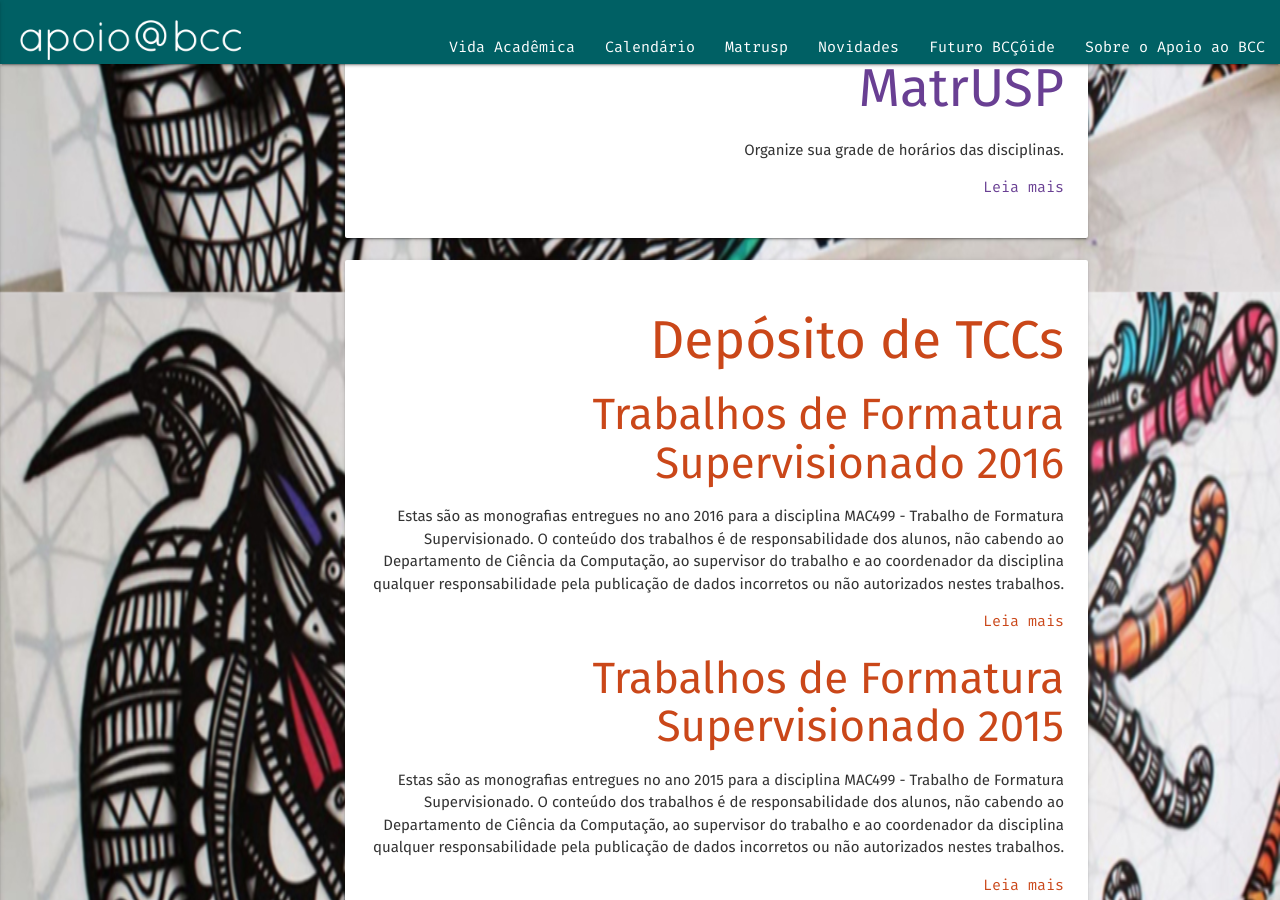
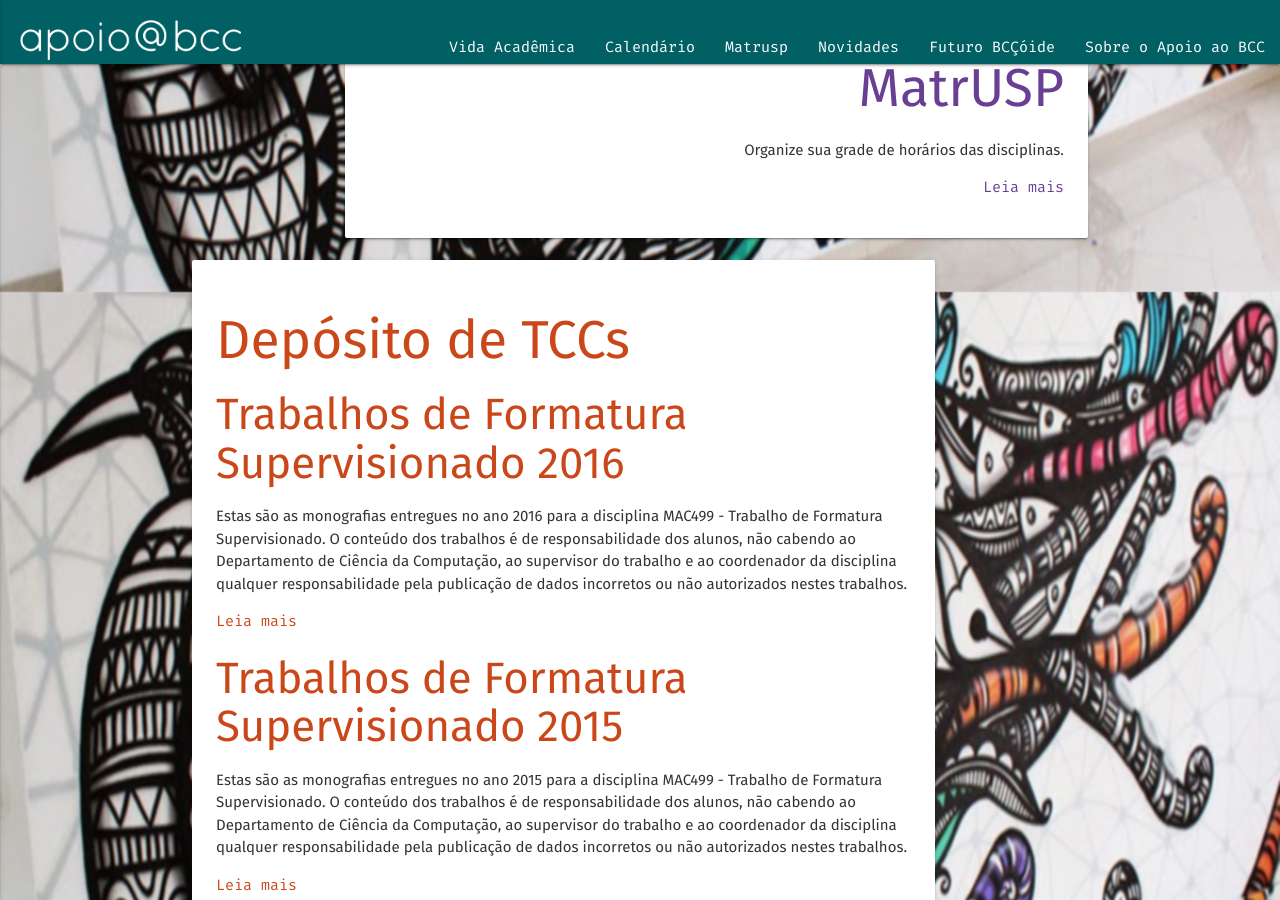
Before and after one commit to apoiobcc/apoiobcc, a Jekyll site: the page built from index.md, in a window 1280 px wide and 900 px high, scrolled down 608 px. Built offline with Jekyll 4.4.1, drawn with Linux system fonts in a browser that asks for light colours; nearby versions of some CDN libraries.

Commit message:
text align

```diff
--- a/index.md
+++ b/index.md
@@ -27,7 +27,7 @@ layout: experimental
     </div>
 </div>
 
-<div class="topic2 offset-m2">
+<div class="topic2">
     <div class="card-panel">
         <h2>Depósito de TCCs</h2>
         {% for post in site.categories.tcc %}
```
